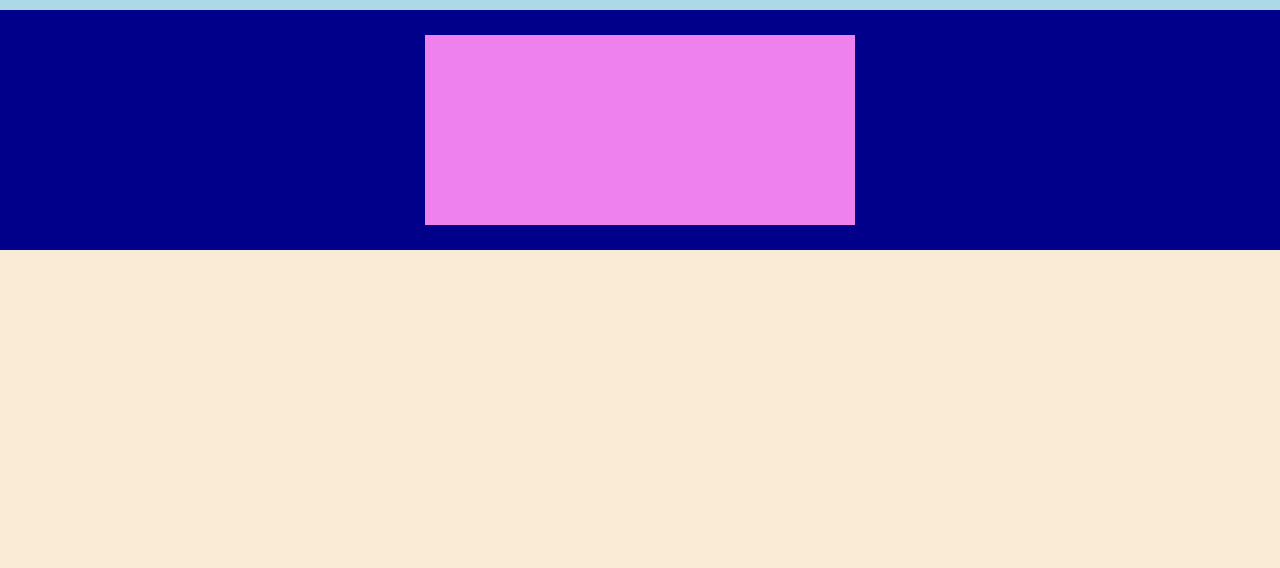
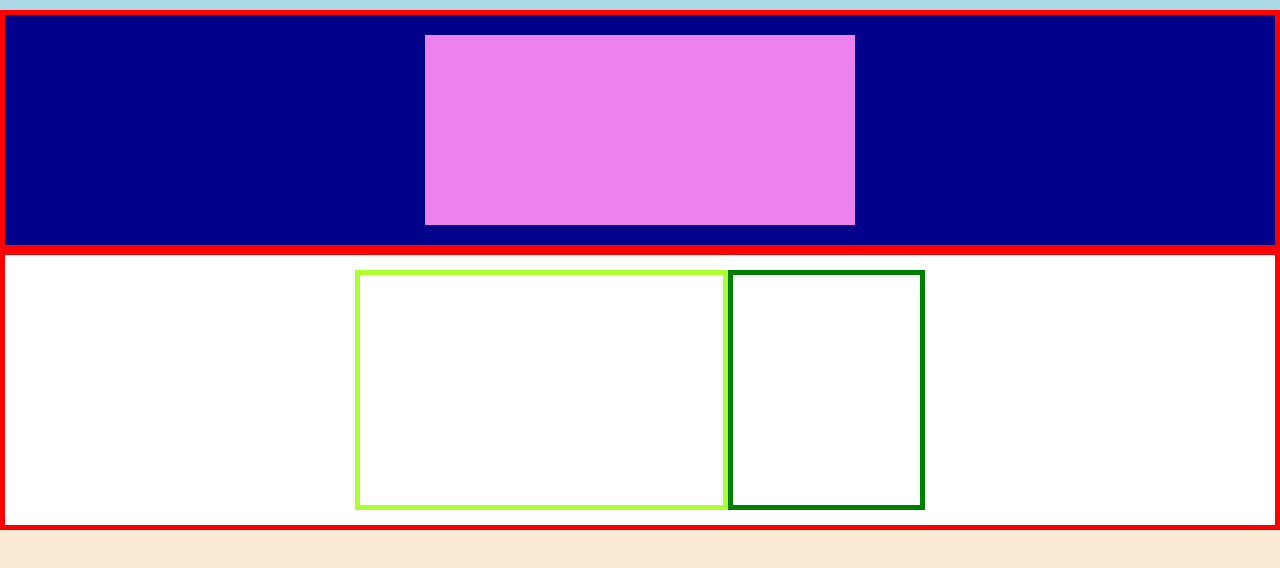
Before and after one commit to IonelxSolow/htmlcss-struttura-discord, a plain HTML site: page index.html in a window 1280 px wide. Shown: the part 40-608 px from the top of the page. Drawn offline with Linux system fonts and the light colour scheme.

Commit message:
add. invite_only

```diff
--- a/assets/style.css
+++ b/assets/style.css
@@ -46,7 +46,7 @@ ul{
 }
 
 .jumbotron{
- /*    border: 5px solid red; */
+    border: 5px solid red;
     display: flex;
     justify-content: center;
     align-items: center;
@@ -65,3 +65,27 @@ ul{
     height: 190px;
     background-color: #ee81ee;
 }
+.only_invite{
+    border: 5px solid red;
+    display: flex;
+    justify-content: center;
+    align-items: center;
+    height: 280px;
+    background-color: white;
+}
+.only_invite_container{
+    display: flex;
+    height: 240px;
+    width: 570px;
+
+}
+.invite_only_item_1{
+    flex-grow: 2;
+    padding: 5px;
+    border: 5px solid greenyellow;
+}
+.invite_only_item_2{
+    flex-grow: 1;
+    padding: 5px;
+    border: 5px solid green;
+}
--- a/index.html
+++ b/index.html
@@ -22,10 +22,10 @@
     </header>
     <!-- /end Header -->
     <main>
-        <!-- start jumbotron section -->
+      <!-- start jumbotron section -->
       <section class="jumbotron">
         <div class="jumbotron_item">
-       <!--    Lorem100Lorem ipsum dolor sit amet consectetur adipisicing elit. Saepe
+          <!--    Lorem100Lorem ipsum dolor sit amet consectetur adipisicing elit. Saepe
           deserunt officiis sed impedit. Quas commodi, dignissimos aliquam
           pariatur neque necessitatibus amet asperiores voluptas ullam,
           reiciendis ducimus temporibus veniam voluptates consectetur excepturi,
@@ -35,12 +35,18 @@
         </div>
       </section>
       <!-- /end jumbotron section -->
-       <!-- start invite_only -->
-       <section>
-        <div></div>
-        <div></div>
-       </section>
-       <!-- end invite_only -->
+      <!-- start invite_only -->
+      <section class="only_invite">
+        <div class="only_invite_container">
+        <div class="invite_only_item_1">
+
+        </div>
+        <div class="invite_only_item_2">
+
+        </div>
+    </div>
+      </section>
+      <!-- end invite_only -->
     </main>
   </body>
 </html>
```
